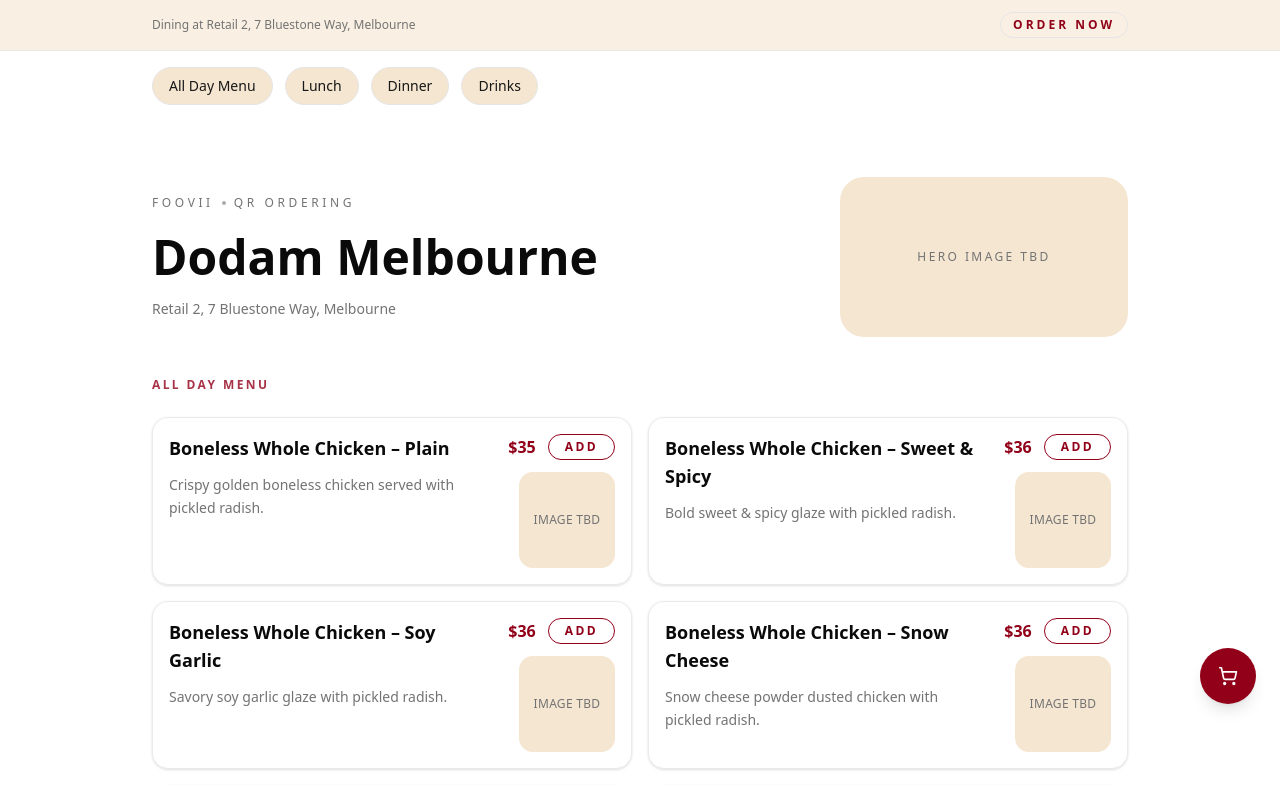
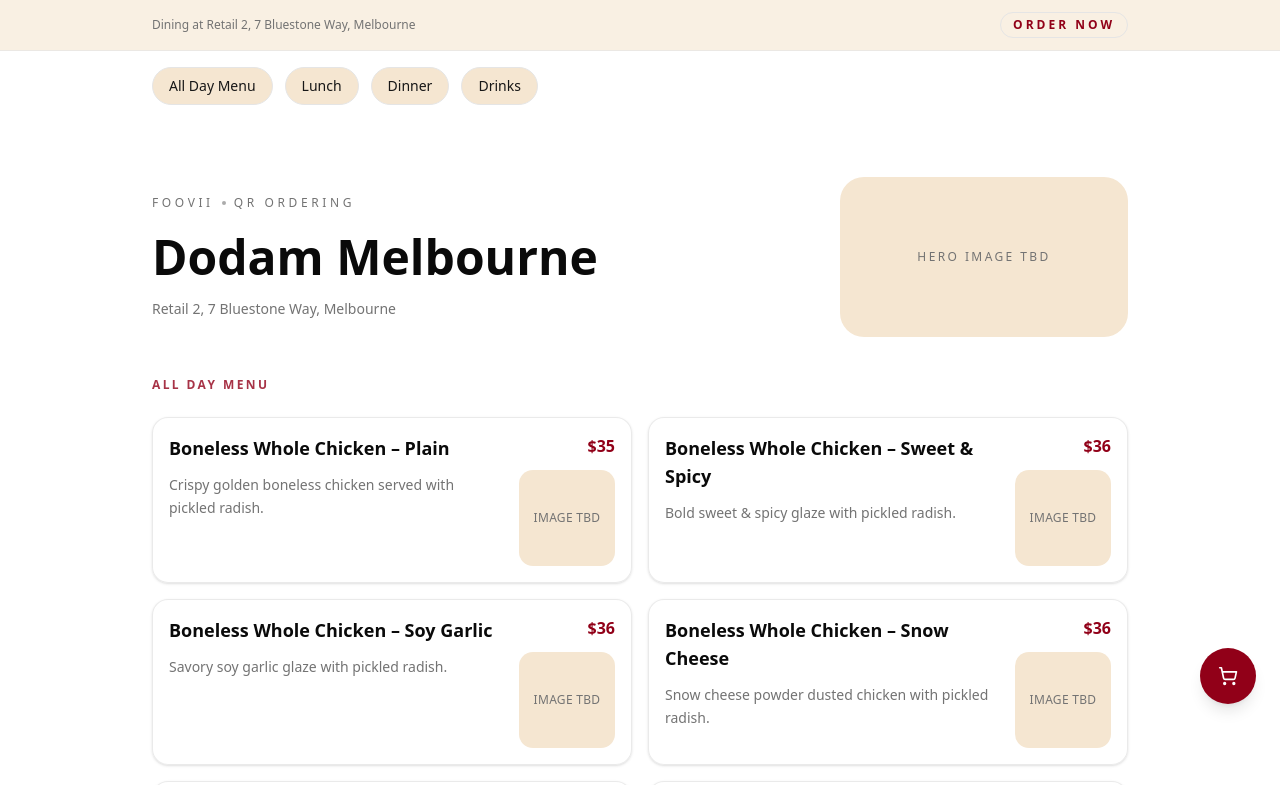
Before and after one commit to burmf/foovii, a Next.js app: page /menu/dodam in a window 1280 px wide. Shown: the top 785 px of the page. Built offline with nearby package versions, Linux system fonts and the light colour scheme.

Commit message:
feat: improve item interactions and modal behavior

```diff
--- a/src/components/menu/menu-item-card.tsx
+++ b/src/components/menu/menu-item-card.tsx
@@ -15,11 +15,20 @@
   onSelect,
 }: MenuItemCardProps) {
   return (
-    <article
+    <button
       className={cn(
-        "group grid grid-cols-[minmax(0,1fr)_auto] gap-4 rounded-2xl border border-border/80 bg-card/80 p-4 shadow-sm transition hover:border-primary/70 hover:shadow-md",
+        "group grid w-full grid-cols-[minmax(0,1fr)_auto] gap-4 rounded-2xl border border-border/80 bg-card/80 p-4 text-left shadow-sm transition hover:border-primary/70 hover:shadow-md focus:outline-none focus:ring-4 focus:ring-primary/30",
         className
       )}
+      onClick={() => onSelect?.(item)}
+      onKeyDown={(event) => {
+        if (event.key === "Enter" || event.key === " ") {
+          event.preventDefault();
+          onSelect?.(item);
+        }
+      }}
+      type="button"
+      aria-label={`View ${item.name}`}
     >
       <div className="flex flex-col gap-3">
         <div className="flex items-start justify-between gap-3">
@@ -46,18 +55,9 @@
         ) : null}
       </div>
       <div className="flex flex-col items-end gap-3">
-        <div className="flex items-center gap-3">
-          <p className="text-base font-semibold text-primary">
-            {formatCurrency(item.price, item.currency ?? "AUD")}
-          </p>
-          <button
-            type="button"
-            onClick={() => onSelect?.(item)}
-            className="rounded-full border border-primary px-4 py-1 text-xs font-semibold uppercase tracking-[0.2em] text-primary transition hover:bg-primary hover:text-primary-foreground"
-          >
-            Add
-          </button>
-        </div>
+        <p className="text-base font-semibold text-primary">
+          {formatCurrency(item.price, item.currency ?? "AUD")}
+        </p>
         <div className="relative aspect-square h-24 w-24 overflow-hidden rounded-xl bg-secondary">
           {item.image ? (
             <Image
@@ -73,6 +73,6 @@
           )}
         </div>
       </div>
-    </article>
+    </button>
   );
 }
--- a/src/components/menu/menu-item-modal.tsx
+++ b/src/components/menu/menu-item-modal.tsx
@@ -16,8 +16,17 @@
   const [notes, setNotes] = useState("");
 
   return (
-    <div className="fixed inset-0 z-20 flex items-end justify-center bg-black/40 px-4 py-6 sm:items-center">
-      <div className="w-full max-w-lg rounded-3xl bg-background shadow-lg">
+    <div
+      className="fixed inset-0 z-20 flex items-end justify-center bg-black/40 px-4 py-6 sm:items-center"
+      onClick={onClose}
+      role="presentation"
+    >
+      <div
+        className="w-full max-w-lg rounded-3xl bg-background shadow-lg"
+        onClick={(event) => event.stopPropagation()}
+        role="dialog"
+        aria-modal="true"
+      >
         <header className="flex items-start justify-between gap-4 border-b border-border px-6 py-4">
           <div>
             <p className="text-xs font-semibold uppercase tracking-[0.25em] text-muted-foreground">
```
